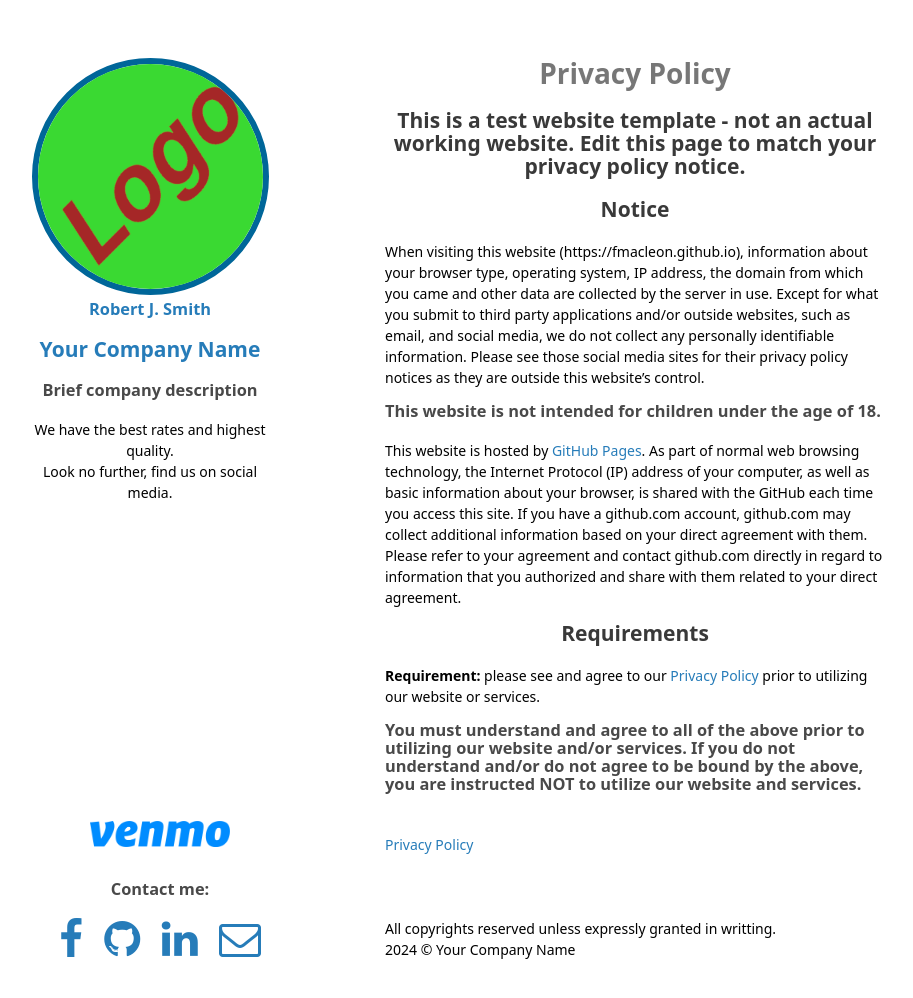
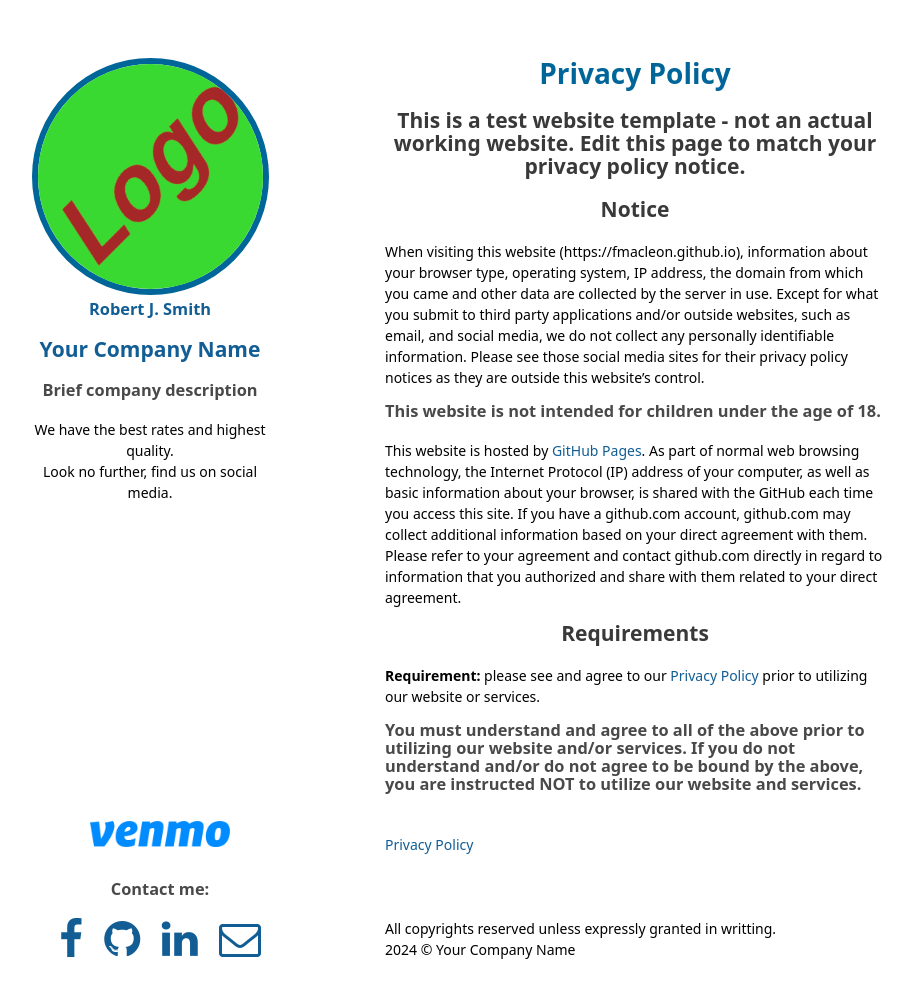
Before and after one commit to fmacleon/fmacleon.github.io, a Jekyll site: the page built from privacy.md, in a window 1280 px wide and 1010 px high. Shown: the top 998 px of the window, without its empty margins (185-1098 px from the left). Built offline with Jekyll 4.4.1, drawn with Linux system fonts in a browser that asks for light colours; our own code applies the rules of GitHub Pages for plain Markdown files.

Commit message:
Favicon path, text colors

```diff
--- a/_config.yml
+++ b/_config.yml
@@ -21,5 +21,4 @@ youtube_username:
 # SITE SETTINGS - EDIT THE FOLLOWING WITH CAUTION
 url: # custom URL example.com Remember to add a "CNAME" file if using a custom URL
 
-theme: jekyll-theme-minimal
 exclude: ["node_modules", "gulpfile.js", "package.json", "yarn.lock", "*.sh", "*.txt", "FML_notes"]
--- a/_layouts/panel.html
+++ b/_layouts/panel.html
@@ -6,7 +6,7 @@
     <meta name="viewport" content="width=device-width, initial-scale=1">
     <title>{{site.initials}} - {{page.pageTitle}}</title>
     <link rel="stylesheet" href="https://cdnjs.cloudflare.com/ajax/libs/font-awesome/4.7.0/css/font-awesome.min.css">
-    <link rel="icon" type="image/x-icon" href="favicon.ico">
+    <link rel="icon" type="image/x-icon" href="{{site.url}}/favicon.ico">
   {% seo title=false %}
     <link rel="stylesheet" href="{{ "/assets/css/style.css?v=" | append: site.github.build_revision | relative_url }}">
   </head>
@@ -16,12 +16,12 @@
       <header>
 
           <div class="logo_img">
-            <a href="{{site.baseurl}}/"><img src="logo.png" alt="Logo" /></a>
+            <a href="{{site.url}}/"><img src="{{site.url}}/logo.png" alt="Logo" /></a>
           </div>
 
 
-      <h3><a href="{{site.baseurl}}/">{{ site.logo_title }}</a></h3>
-      <h2><a href="{{site.baseurl}}/">{{ site.site_name }}</a></h2>
+      <h3><a href="{{site.url}}/">{{ site.logo_title }}</a></h3>
+      <h2><a href="{{site.url}}/">{{ site.site_name }}</a></h2>
       <h3>{{ site.subtitle_1}}</h3>
       <p>{{ site.subtitle_2}}</p>
 
--- a/assets/css/style.scss
+++ b/assets/css/style.scss
@@ -26,7 +26,7 @@ h1, h2, h3 {
 h1 {
   font-size:28px;
   text-align: center;
-  color:#777;
+  color: #069;
 }
 
 h2 {
@@ -39,7 +39,7 @@ h3, h4, h5, h6 {
 }
 
 a {
-  color:#267CB9;
+  color:#115d94;
   text-decoration:none;
 }
 
@@ -74,7 +74,7 @@ img {
     aspect-ratio: 1/1;
     width: 90%;
     border-radius: 50%;
-    border: 6px solid #069;;
+    border: 6px solid #069;
     transition: transform 0.6s;
       &:hover {
         transform: scale3d(0.95,0.95,1);
--- a/privacy.md
+++ b/privacy.md
@@ -13,6 +13,6 @@ When visiting this website ({{ site.baseurl | prepend: site.url}}), information
 This website is hosted by [GitHub Pages](https://docs.github.com/en/site-policy/privacy-policies/github-privacy-statement). As part of normal web browsing technology, the Internet Protocol (IP) address of your computer, as well as basic information about your browser, is shared with the GitHub each time you access this site. If you have a github.com account, github.com may collect additional information based on your direct agreement with them. Please refer to your agreement and contact github.com directly in regard to information that you authorized and share with them related to your direct agreement.
 
 ## Requirements
-**Requirement:** please see and agree to our [Privacy Policy]({{site.privacyURL}}/privacy/) prior to utilizing our website or services.
+**Requirement:** please see and agree to our [Privacy Policy]({{site.url}}/privacy/) prior to utilizing our website or services.
 
 ### You must understand and agree to all of the above prior to utilizing our website and/or services. If you do not understand and/or do not agree to be bound by the above, you are instructed NOT to utilize our website and services.
```
